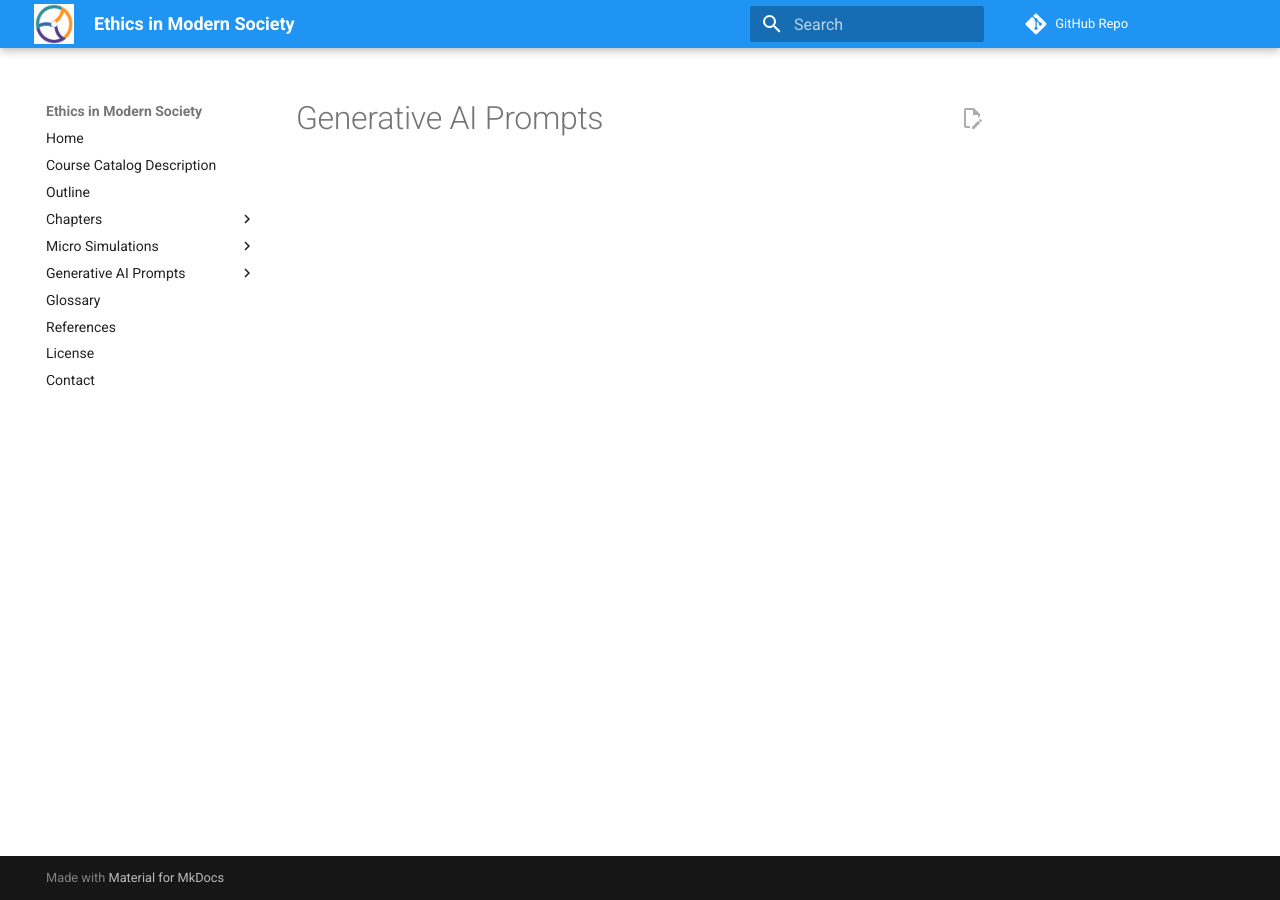
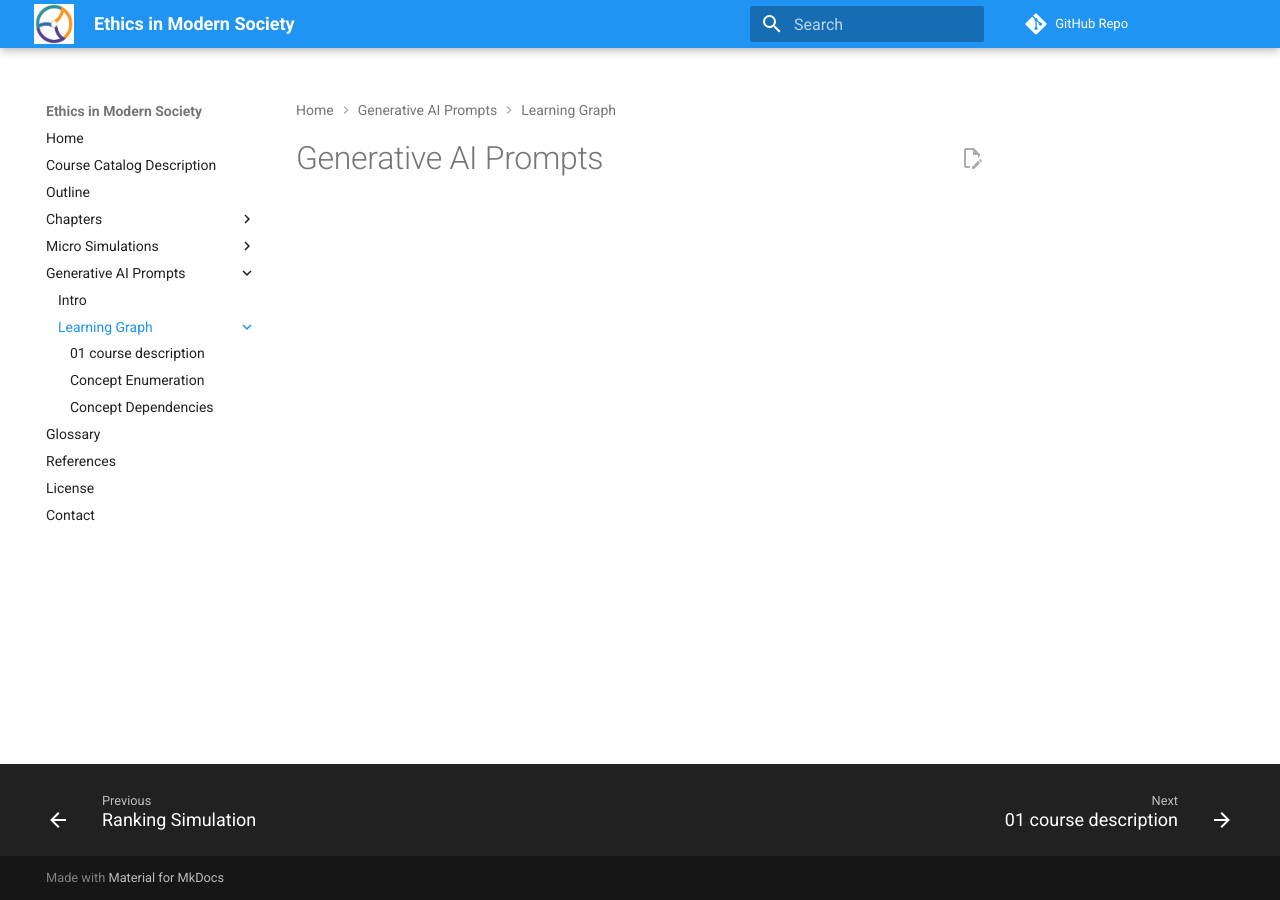
Before and after one commit to dmccreary/ethics-course, an MkDocs documentation site: the page built from docs/prompts/learning-graph/index.md, in a window 1280 px wide. Built offline with MkDocs 1.6.1 and Material for MkDocs 9.7.7, drawn with Linux system fonts in a browser that asks for light colours; comment, search, counter and statistics services are not loaded.

Commit message:
updates to docs

```diff
--- a/mkdocs.yml
+++ b/mkdocs.yml
@@ -25,9 +25,11 @@ nav:
     - "Ranking Simulation": sims/ranking/index.md
   - Generative AI Prompts:
     - Intro: prompts/index.md
-    - prompts/learning-graph/01-course-description.md
-    - prompts/learning-graph/02-concept-enumeration.md
-    - prompts/learning-graph/03-concept-dependencies.md
+    - Learning Graph:
+      - Intro: prompts/learning-graph/index.md
+      - prompts/learning-graph/01-course-description.md
+      - prompts/learning-graph/02-concept-enumeration.md
+      - prompts/learning-graph/03-concept-dependencies.md
   - Glossary: glossary.md
   - References: references.md
   - License: license.md
```
